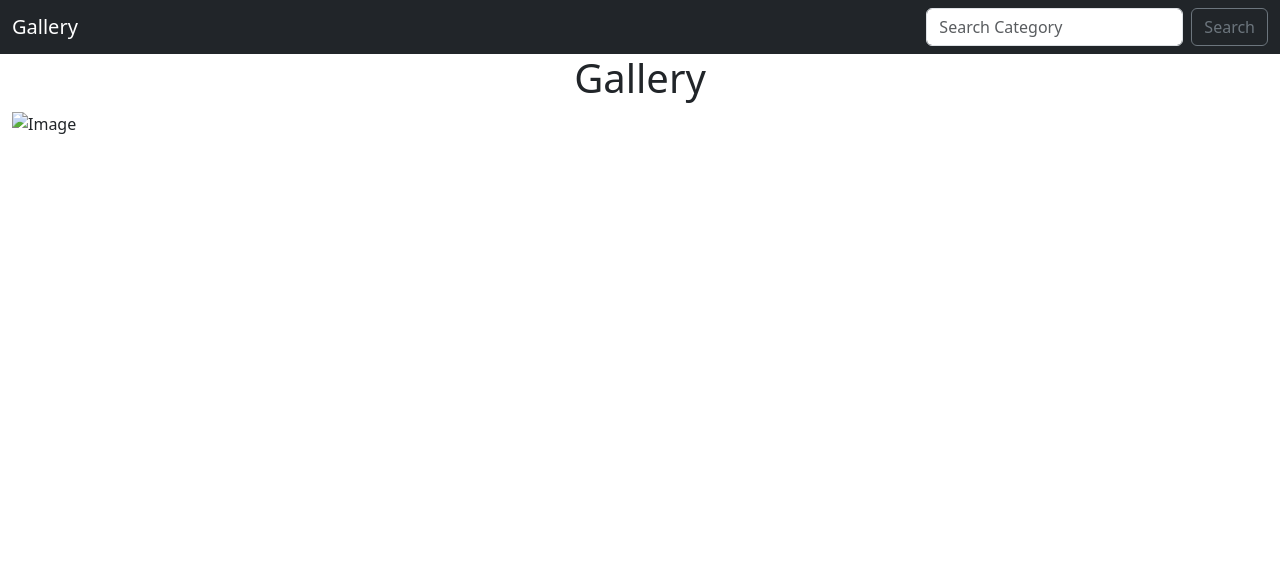
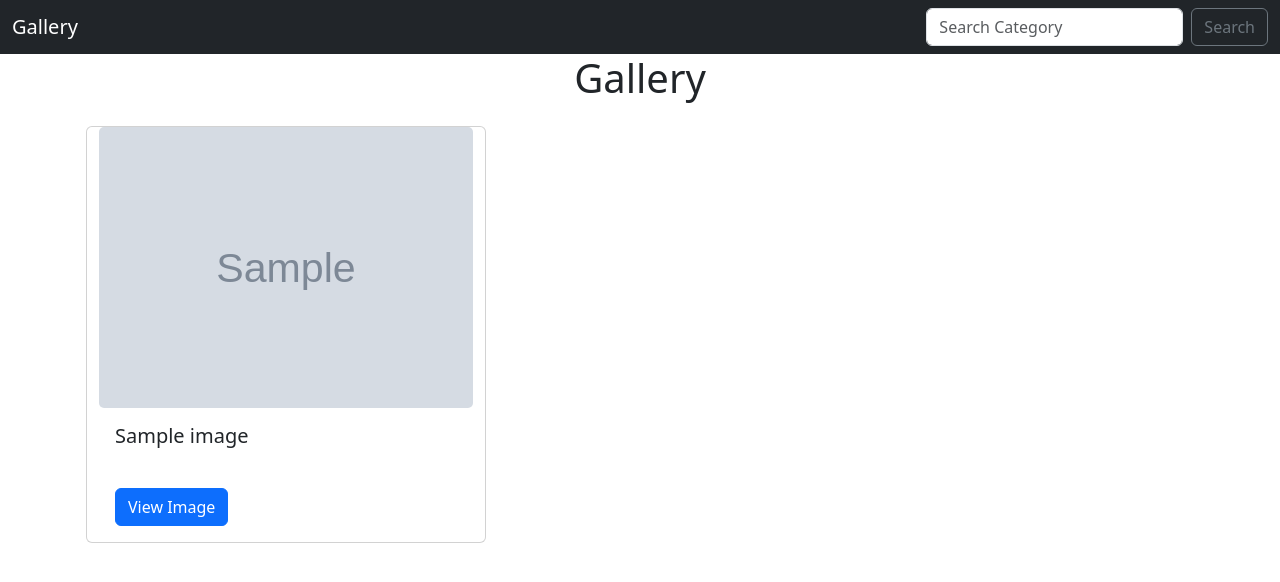
Before and after one commit to Mohraf/gallery, a Django app: page / in a window 1280 px wide. Shown: the top 582 px of the page. Run offline with Django 4.2, Linux system fonts and the light colour scheme; tables that the repository leaves empty hold one stand-in row (values such as "Sample post"); grey boxes marked "Sample" are stand-in pictures; some libraries are stand-ins or nearby versions.

Commit message:
display all images and their modals

```diff
--- a/photos/models.py
+++ b/photos/models.py
@@ -23,6 +23,12 @@ class Image(models.Model):
 
   def update_image(self):
     self.update()
+
+
+  @classmethod
+  def get_all_images(cls):
+    images = cls.objects.all()
+    return images
 
 
   @classmethod
--- a/photos/views.py
+++ b/photos/views.py
@@ -5,7 +5,11 @@ from .models import *
 
 # Create your views here.
 def home(request):
-  return render(request, 'index.html')
+  images = Image.get_all_images()
+  context ={
+    "images": images
+  }
+  return render(request, 'index.html', context)
 
 
 def search_images_by_category(request):
--- a/templates/base.html
+++ b/templates/base.html
@@ -23,6 +23,15 @@
   {% block scripts %}
     <script src="https://ajax.googleapis.com/ajax/libs/jquery/3.2.1/jquery.min.js"></script>
     {% bootstrap_javascript %}
+
+    <script>
+      var myModal = document.getElementById('myModal')
+      var myInput = document.getElementById('myInput')
+
+      myModal.addEventListener('shown.bs.modal', function () {
+        myInput.focus()
+      })
+    </script>
   {% endblock %}
 </body>
 </html>
--- a/templates/index.html
+++ b/templates/index.html
@@ -3,9 +3,47 @@
 {% block content %}
 {{block.super}}
 
-<div class="container row">
-  <div class="col">
-    <img src="" alt="Image">
+<div class="container">
+  <div class="row">
+
+    {% if images %}
+      {% for image in images %}
+        <div class="card col-4 m-3" style="width: 25rem;">
+          <img src="{{image.url_to_image.url}}" class="card-img" alt="Image">
+          <div class="card-body">
+            <h5 class="card-title">{{image.name}}</h5>
+          </div>
+          <div class="card-body">
+            <button type="button" class="btn btn-primary" data-bs-toggle="modal" data-bs-target="#{{image.name}}">
+              View Image
+            </button>
+          </div>
+        </div>
+
+
+        <div class="modal" id="{{image.name}}" tabindex="-1" aria-labelledby="{{image.name}}" aria-hidden="true">
+          <div class="modal-dialog modal-dialog-centered modal-dialog-scrollable">
+            <div class="modal-content">
+              <div class="modal-header">
+                <h5 class="modal-title">{{image.name}}</h5>
+                <button type="button" class="btn-close" data-bs-dismiss="modal" aria-label="Close"></button>
+              </div>
+              <div class="modal-body">
+                <img src="{{image.url_to_image.url}}" class="card-img" alt="Image">
+                <p>{{image.description}}</p>
+                <ul class="list-group list-group-flush">
+                  <li class="list-group-item">CATEGORY: {{image.category}}</li>
+                  <li class="list-group-item">LOCATION: {{image.location}}</li>
+                </ul>
+              </div>
+              <div class="modal-footer">
+                <button type="button" class="btn btn-secondary" data-bs-dismiss="modal">Close</button>
+              </div>
+            </div>
+          </div>
+        </div>
+      {% endfor %}
+    {% endif %}
   </div>
 </div>
 
```
Also changed, not shown: templates/search_results.html (+26 -6 lines).
